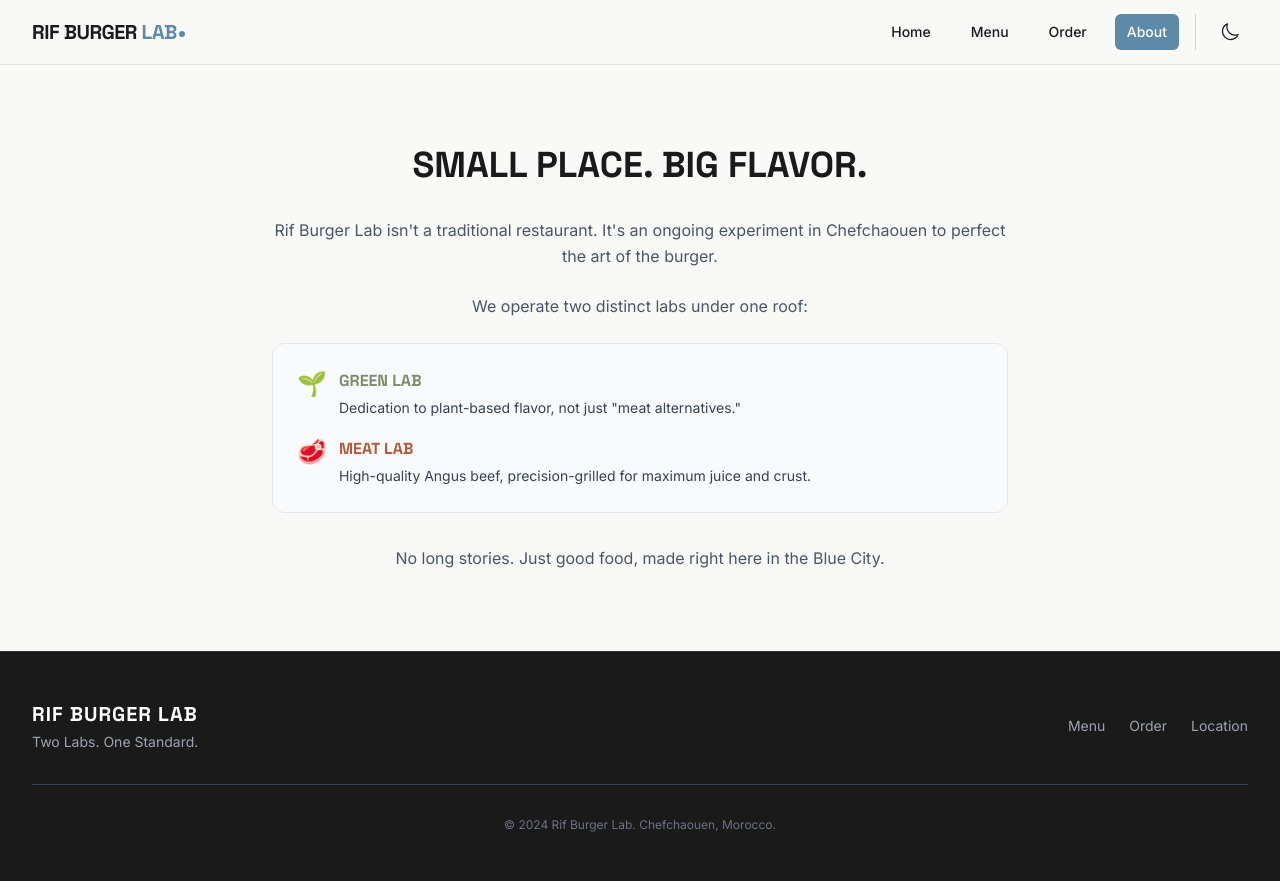
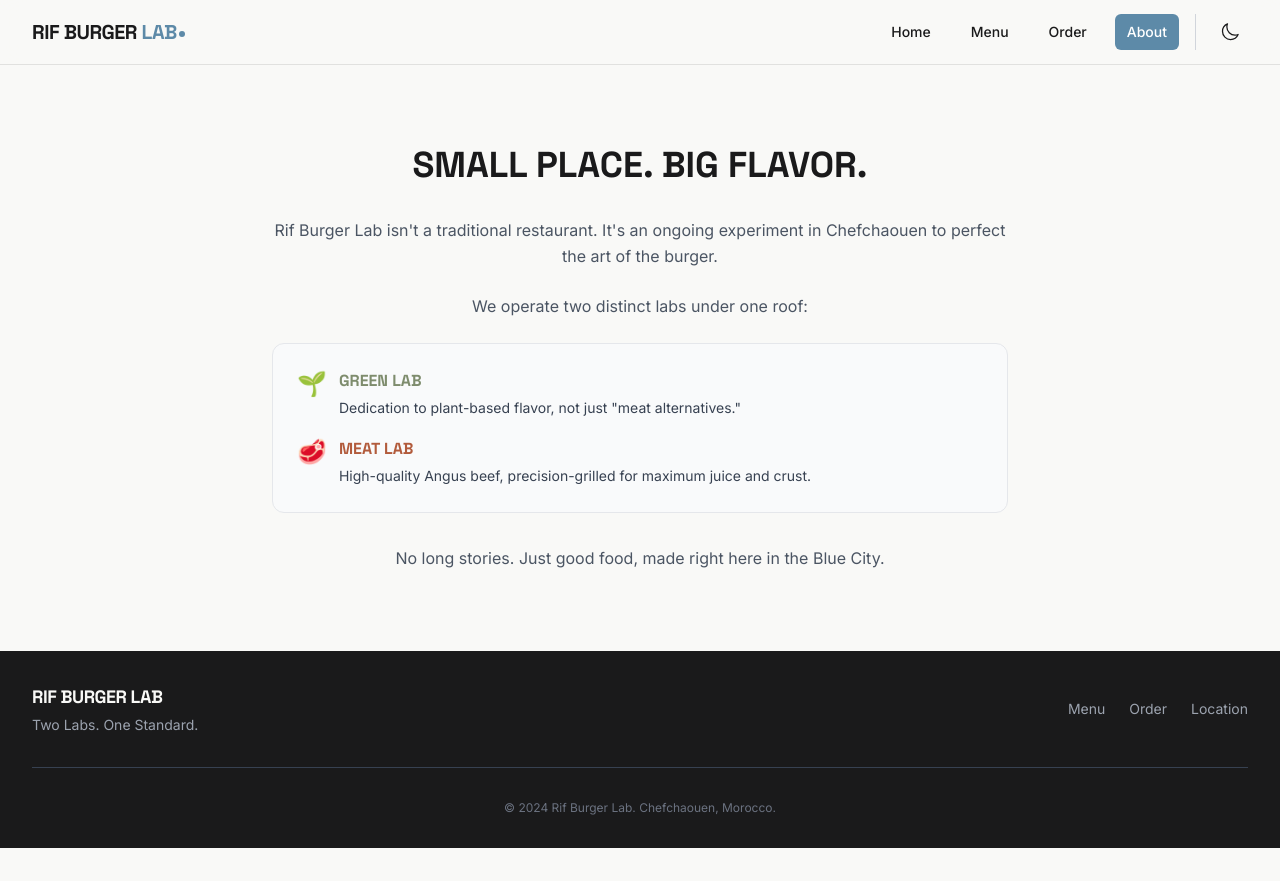
Before and after one commit to vat7u/Rif-Burger-Lab-MVP-, a React (Vite) app: page /about in a window 1280 px wide. After the commit the page ends 848 px from the top, so only its background shows below. Built offline with nearby package versions, Linux system fonts and the light colour scheme.

Commit message:
feat: add basic Footer component with branding, navigation links, and copyright information.

```diff
--- a/src/components/Footer.jsx
+++ b/src/components/Footer.jsx
@@ -1,17 +1,16 @@
-import { Link } from 'react-router-dom'
 
 export default function Footer() {
     return (
-      <footer className="bg-rif-charcoal border-t border-white/10 py-12">
-        <div className="max-w-7xl mx-auto px-4 sm:px-6 lg:px-8">
+      <footer className="bg-rif-charcoal text-rif-offwhite py-8 mt-auto">
+        <div className="mx-auto max-w-7xl px-4 sm:px-6 lg:px-8">
             <div className="flex flex-col md:flex-row justify-between items-center">
-                <div className="mb-8 md:mb-0">
-                    <h3 className="text-xl font-display font-bold text-white uppercase tracking-wider">Rif Burger Lab</h3>
+                <div className="mb-4 md:mb-0">
+                    <span className="font-display font-bold text-lg uppercase tracking-tight">Rif Burger Lab</span>
                     <p className="text-sm text-gray-400 mt-1">Two Labs. One Standard.</p>
                 </div>
                 <div className="flex space-x-6 text-sm text-gray-400">
-                    <Link to="/menu" className="hover:text-white transition-colors">Menu</Link>
-                    <Link to="/order" className="hover:text-white transition-colors">Order</Link>
+                    <a href="./menu" className="hover:text-white transition-colors">Menu</a>
+                    <a href="./order" className="hover:text-white transition-colors">Order</a>
                     <a href="https://maps.google.com" target="_blank" rel="noreferrer" className="hover:text-white transition-colors">Location</a>
                 </div>
             </div>
```
